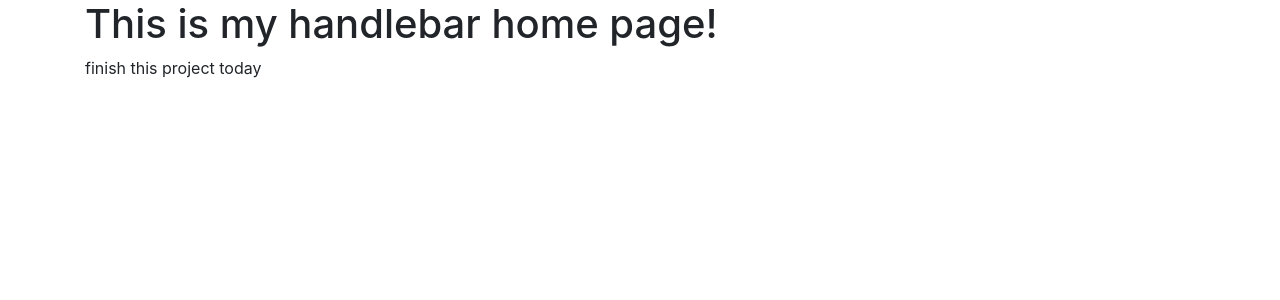
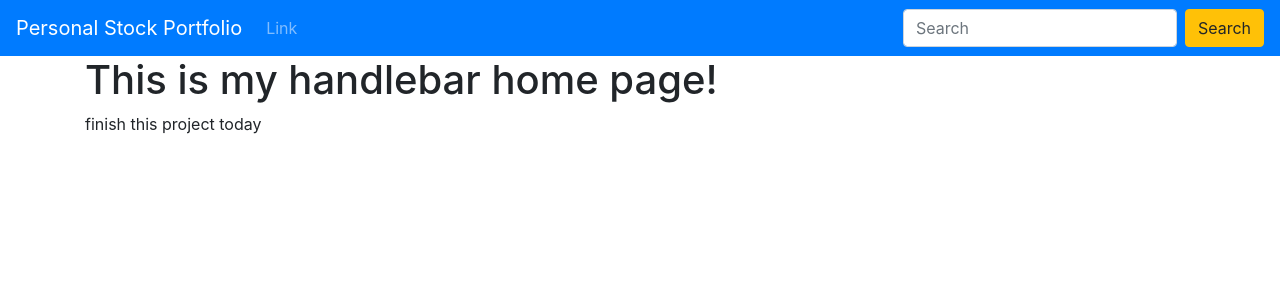
Before and after one commit to kennyp615/Stock-market-app, a Node server app: page / in a window 1280 px wide. Shown: the top 300 px of the page. Run offline with Node 20, Linux system fonts and the light colour scheme; some libraries are stand-ins or nearby versions.

Commit message:
added navbar

```diff
--- a/views/layouts/main.handlebars
+++ b/views/layouts/main.handlebars
@@ -13,6 +13,24 @@
 </head>
 
 <body>
+    <nav class="navbar navbar-expand-lg navbar-dark bg-primary">
+  <a class="navbar-brand" href="/">Personal Stock Portfolio</a>
+  <button class="navbar-toggler" type="button" data-toggle="collapse" data-target="#navbarSupportedContent" aria-controls="navbarSupportedContent" aria-expanded="false" aria-label="Toggle navigation">
+    <span class="navbar-toggler-icon"></span>
+  </button>
+
+  <div class="collapse navbar-collapse" id="navbarSupportedContent">
+    <ul class="navbar-nav mr-auto">
+      <li class="nav-item">
+        <a class="nav-link" href="#">Link</a>
+      </li>
+    </ul>
+    <form class="form-inline my-2 my-lg-0">
+      <input class="form-control mr-sm-2" type="search" placeholder="Search" aria-label="Search">
+      <button class="btn btn-warning my-2 my-sm-0" type="submit">Search</button>
+    </form>
+  </div>
+</nav>
     <div class="container">
         {{{body}}}
     </div>
```
